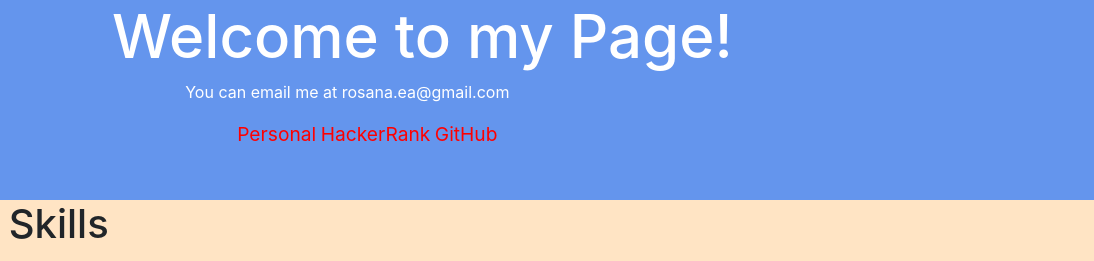
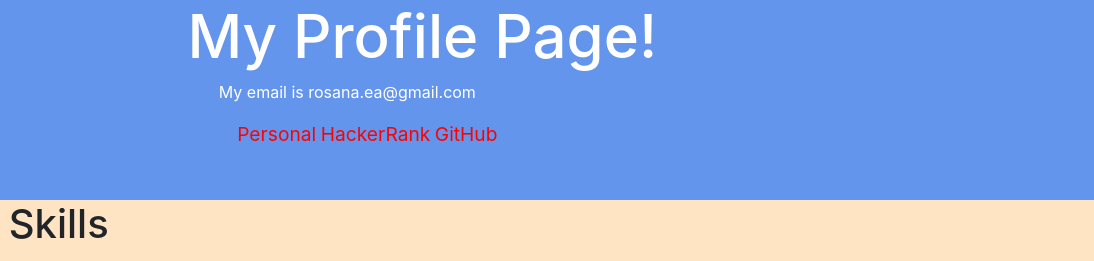
Before and after one commit to rosaninha/rosaninha.github.io, a plain HTML site: page index.html in a window 1280 px wide. Shown: the top 261 px of the page, 186-1280 px from the left. Drawn offline with nearby package versions, Linux system fonts and the light colour scheme.

Commit message:
Update index.html

```diff
--- a/index.html
+++ b/index.html
@@ -44,8 +44,8 @@
                     <img src="photo.png"/>
                 </div>
                 <div class="col-md-10">
-                    <h1>Welcome to my Page!</h1>
-                    <p>You can email me at rosana.ea@gmail.com</p>
+                    <h1>My Profile Page!</h1>
+                    <p>My email is rosana.ea@gmail.com</p>
                     <ul>
                         <li><a href="rosaninha.github.io">Personal</a></li>
                         <li><a href="hackerrank.com/rosana_ea">HackerRank</a></li>
```
